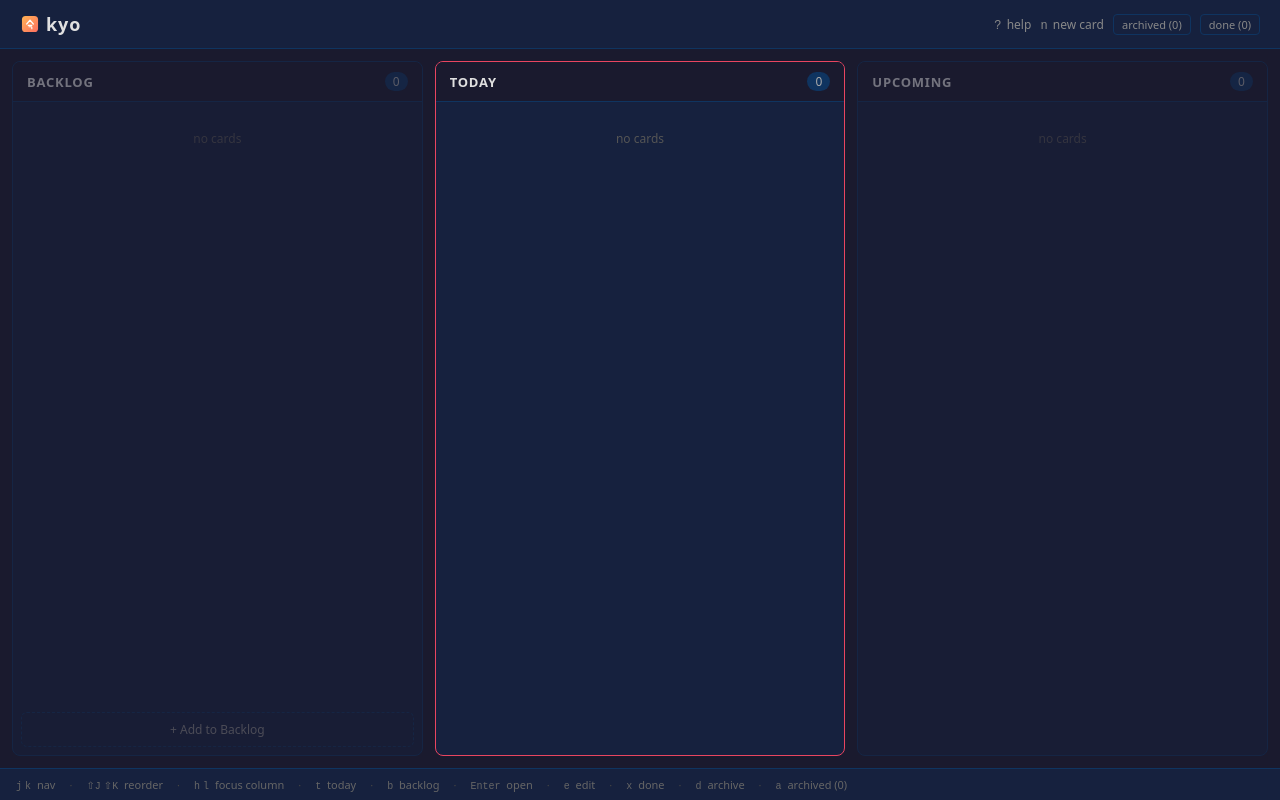
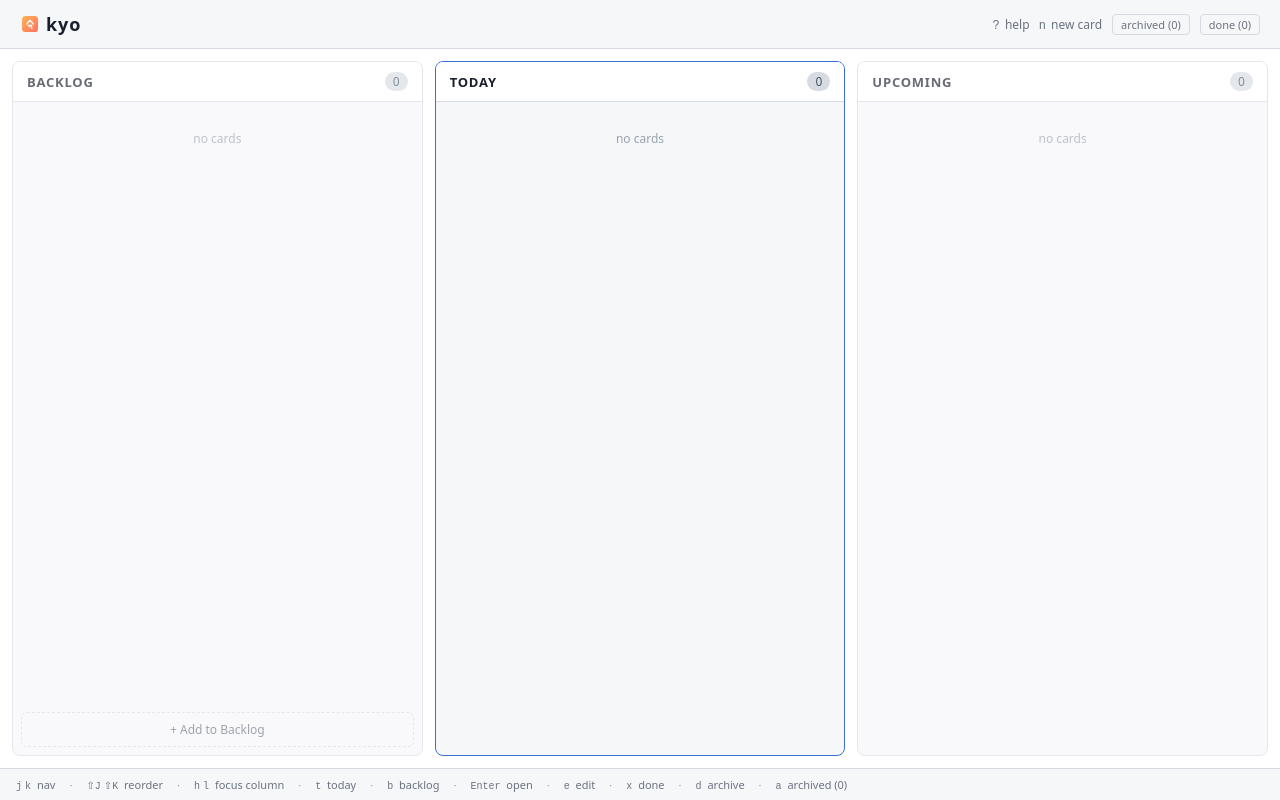
Before and after one commit to erickgnavar/kyo, a SvelteKit app: page / in a window 1280 px wide. Built offline with nearby package versions, Linux system fonts and the light colour scheme.

Commit message:
feat: light/dark theming via CSS tokens and prefers-color-scheme
Tokenize hardcoded colors, split accent vs danger, animate overlays,
and clean up help dialog and header markup.

```diff
--- a/src/app.css
+++ b/src/app.css
@@ -1,6 +1,95 @@
-/* --- design tokens --- */
+/* --- design tokens ---
+   Light is the default; dark tokens apply via prefers-color-scheme or a
+   manual [data-theme] override on <html>. `--accent` is the neutral focus /
+   selection / primary-action color; `--danger` is reserved for destructive
+   actions and due-date urgency. */
 :root {
   /* backgrounds */
+  --bg-base: #ffffff;
+  --bg-elevated: #f6f7f9;
+  --bg-hover: #eceef2;
+  --bg-hover-active: #e2e6ec;
+  --bg-hover-selected: #dde3eb;
+  --bg-deep: #e8ebf0;
+
+  /* border */
+  --border: #d6dbe3;
+
+  /* accent (selection / focus / primary / brand) */
+  --accent: #3b6fd4;
+  --accent-hover: #2f5fb0;
+  /* text/chips rendered on top of --accent (primary buttons) */
+  --on-accent: #ffffff;
+  --on-accent-soft: rgba(255, 255, 255, 0.75);
+  --on-accent-chip: rgba(255, 255, 255, 0.25);
+
+  /* danger (destructive / due-date urgency) */
+  --danger: #d63851;
+  --danger-hover: #b82c3f;
+  --danger-tint: rgba(214, 56, 81, 0.12);
+
+  /* text */
+  --text: #1a1f2e;
+  --text-muted: #4a5360;
+  --text-dim: #6b7280;
+  --text-empty: #9aa3b0;
+
+  /* tag */
+  --tag-bg: #e2e8f0;
+  --tag-text: #3a5a8a;
+
+  /* link */
+  --link: #2563eb;
+  --link-hover: #1d4ed8;
+
+  /* row stripe for markdown tables */
+  --row-stripe: rgba(0, 0, 0, 0.03);
+
+  /* overlay */
+  --overlay: rgba(0, 0, 0, 0.35);
+}
+
+/* Dark palette: used when the OS prefers dark, unless explicitly overridden. */
+@media (prefers-color-scheme: dark) {
+  :root:not([data-theme="light"]) {
+    --bg-base: #1a1a2e;
+    --bg-elevated: #16213e;
+    --bg-hover: #1e2a4a;
+    --bg-hover-active: #263050;
+    --bg-hover-selected: #2d3858;
+    --bg-deep: #0a0a1a;
+
+    --border: #0f3460;
+
+    --accent: #6d9bff;
+    --accent-hover: #5b8def;
+    --on-accent: #0a1a3a;
+    --on-accent-soft: rgba(0, 0, 0, 0.55);
+    --on-accent-chip: rgba(0, 0, 0, 0.25);
+
+    --danger: #e94560;
+    --danger-hover: #d63851;
+    --danger-tint: rgba(233, 69, 96, 0.15);
+
+    --text: #e0e0e0;
+    --text-muted: #ccc;
+    --text-dim: #888;
+    --text-empty: #555;
+
+    --tag-bg: #0f3460;
+    --tag-text: #88b4e0;
+
+    --link: #66b3ff;
+    --link-hover: #99ccff;
+
+    --row-stripe: rgba(255, 255, 255, 0.02);
+
+    --overlay: rgba(0, 0, 0, 0.6);
+  }
+}
+
+/* Manual dark override (e.g. set via document.documentElement.dataset.theme). */
+:root[data-theme="dark"] {
   --bg-base: #1a1a2e;
   --bg-elevated: #16213e;
   --bg-hover: #1e2a4a;
@@ -8,24 +97,31 @@
   --bg-hover-selected: #2d3858;
   --bg-deep: #0a0a1a;
 
-  /* border */
   --border: #0f3460;
 
-  /* accent */
-  --accent: #e94560;
-  --accent-hover: #d63851;
+  --accent: #6d9bff;
+  --accent-hover: #5b8def;
+  --on-accent: #0a1a3a;
+  --on-accent-soft: rgba(0, 0, 0, 0.55);
+  --on-accent-chip: rgba(0, 0, 0, 0.25);
 
-  /* text */
+  --danger: #e94560;
+  --danger-hover: #d63851;
+  --danger-tint: rgba(233, 69, 96, 0.15);
+
   --text: #e0e0e0;
   --text-muted: #ccc;
   --text-dim: #888;
   --text-empty: #555;
 
-  /* tag */
   --tag-bg: #0f3460;
   --tag-text: #88b4e0;
 
-  /* overlay */
+  --link: #66b3ff;
+  --link-hover: #99ccff;
+
+  --row-stripe: rgba(255, 255, 255, 0.02);
+
   --overlay: rgba(0, 0, 0, 0.6);
 }
 
@@ -66,7 +162,7 @@
 .btn.primary {
   background: var(--accent);
   border-color: var(--accent);
-  color: var(--text);
+  color: var(--on-accent);
 }
 .btn.primary:hover {
   background: var(--accent-hover);
@@ -84,10 +180,10 @@
   font-size: 11px;
 }
 .btn.danger {
-  color: var(--accent);
+  color: var(--danger);
 }
 .btn.danger:hover {
-  background: rgba(233, 69, 96, 0.15);
+  background: var(--danger-tint);
 }
 
 /* --- shared markdown styles --- */
@@ -138,17 +234,17 @@
   padding: 0;
 }
 .markdown a {
-  color: #66b3ff;
+  color: var(--link);
   text-decoration: underline;
 }
 .markdown a:hover {
-  color: #99ccff;
+  color: var(--link-hover);
 }
 .markdown blockquote {
   border-left: 3px solid var(--border);
   margin: 8px 0;
   padding: 4px 12px;
-  color: #aaa;
+  color: var(--text-muted);
 }
 .markdown strong {
   color: var(--text);
@@ -174,5 +270,5 @@
   color: var(--text-muted);
 }
 .markdown tr:nth-child(even) {
-  background: rgba(255, 255, 255, 0.02);
+  background: var(--row-stripe);
 }
--- a/src/lib/CardForm.svelte
+++ b/src/lib/CardForm.svelte
@@ -142,7 +142,7 @@
     flex-direction: column;
     gap: 4px;
     font-size: 12px;
-    color: #aaa;
+    color: var(--text-muted);
   }
 
   label.grow {
--- a/src/lib/CardListOverlay.svelte
+++ b/src/lib/CardListOverlay.svelte
@@ -93,7 +93,7 @@
   .item-name {
     font-weight: 500;
     font-size: 14px;
-    color: #aaa;
+    color: var(--text-muted);
   }
 
   .tags {
--- a/src/lib/CommandPalette.svelte
+++ b/src/lib/CommandPalette.svelte
@@ -1,5 +1,6 @@
 <script lang="ts">
   import type { Card } from "$lib/types.ts";
+  import { fade, scale } from "svelte/transition";
 
   let {
     cards = [],
@@ -159,8 +160,14 @@
   onkeydown={(e) => e.key === "Escape" && onclose()}
   role="dialog"
   tabindex="-1"
+  transition:fade={{ duration: 120 }}
 >
-  <div class="palette" onclick={(e) => e.stopPropagation()} role="presentation">
+  <div
+    class="palette"
+    onclick={(e) => e.stopPropagation()}
+    role="presentation"
+    transition:scale={{ duration: 140, start: 0.97 }}
+  >
     <input
       type="text"
       class="search"
@@ -220,7 +227,7 @@
   .overlay {
     position: fixed;
     inset: 0;
-    background: rgba(0, 0, 0, 0.6);
+    background: var(--overlay);
     display: flex;
     align-items: flex-start;
     justify-content: center;
@@ -229,8 +236,8 @@
   }
 
   .palette {
-    background: #16213e;
-    border: 1px solid #0f3460;
+    background: var(--bg-elevated);
+    border: 1px solid var(--border);
     border-radius: 10px;
     width: 480px;
     max-height: 60vh;
@@ -241,18 +248,18 @@
   }
 
   .search {
-    background: #1a1a2e;
+    background: var(--bg-base);
     border: none;
-    border-bottom: 1px solid #0f3460;
+    border-bottom: 1px solid var(--border);
     padding: 14px 16px;
-    color: #e0e0e0;
+    color: var(--text);
     font: inherit;
     font-size: 15px;
     outline: none;
   }
 
   .search::placeholder {
-    color: #555;
+    color: var(--text-empty);
   }
 
   .list {
@@ -279,11 +286,11 @@
   }
 
   .item.selected {
-    background: #1e2a4a;
+    background: var(--bg-hover);
   }
 
   .item:hover {
-    background: #1e2a4a;
+    background: var(--bg-hover);
   }
 
   .item.row {
@@ -300,17 +307,17 @@
   .label {
     font-size: 14px;
     font-weight: 500;
-    color: #e0e0e0;
+    color: var(--text);
   }
 
   .desc {
     font-size: 11px;
-    color: #888;
+    color: var(--text-dim);
   }
 
   .empty {
     text-align: center;
-    color: #555;
+    color: var(--text-empty);
     font-size: 13px;
     padding: 20px 0;
   }
--- a/src/lib/CommentSection.svelte
+++ b/src/lib/CommentSection.svelte
@@ -247,7 +247,7 @@
 
   .comment-time {
     font-size: 11px;
-    color: #555;
+    color: var(--text-empty);
   }
 
   .comment-actions {
@@ -289,8 +289,8 @@
   }
 
   .btn.primary .kbd-inline {
-    background: rgba(0, 0, 0, 0.25);
-    border-color: rgba(0, 0, 0, 0.2);
-    color: rgba(0, 0, 0, 0.55);
+    background: var(--on-accent-chip);
+    border-color: var(--on-accent-chip);
+    color: var(--on-accent-soft);
   }
 </style>
--- a/src/lib/WeeklyReview.svelte
+++ b/src/lib/WeeklyReview.svelte
@@ -163,7 +163,7 @@
 
   .note {
     font-size: 12px;
-    color: #666;
+    color: var(--text-dim);
     font-style: italic;
     margin: 0;
   }
--- a/src/routes/+page.svelte
+++ b/src/routes/+page.svelte
@@ -331,18 +331,20 @@
   <!-- header -->
   <header class="header">
     <h1><img src="/icon.svg" class="app-icon" alt="" /> kyo</h1>
-    <span class="shortcut-hint">
-      <kbd>?</kbd>
-      help
-      <kbd>n</kbd>
-      new card
+    <div class="header-actions">
+      <span class="shortcut-hint">
+        <kbd>?</kbd>
+        help
+        <kbd>n</kbd>
+        new card
+      </span>
       <button class="archive-btn" onclick={() => (showArchived = !showArchived)}>
         archived ({archivedCards.length})
       </button>
       <button class="archive-btn" onclick={() => (showDone = !showDone)}>
         done ({doneCards.length})
       </button>
-    </span>
+    </div>
   </header>
 
   <!-- columns -->
@@ -517,7 +519,16 @@
   <Overlay onclose={() => (showHelp = false)} class="help-dialog">
     <h3>Keyboard Shortcuts</h3>
     <table>
+      <thead>
+        <tr>
+          <th>Shortcut</th>
+          <th>Action</th>
+        </tr>
+      </thead>
       <tbody>
+        <tr class="section">
+          <td colspan="2">Global</td>
+        </tr>
         <tr>
           <td><kbd>j</kbd> / <kbd>k</kbd></td>
           <td>Move selection up / down</td>
@@ -547,12 +558,8 @@
           <td>Open card (read-only)</td>
         </tr>
         <tr>
-          <td><kbd>e</kbd> (in card)</td>
-          <td>Switch to edit mode</td>
-        </tr>
-        <tr>
           <td><kbd>e</kbd></td>
-          <td>Edit card</td>
+          <td>Edit selected card</td>
         </tr>
         <tr>
           <td><kbd>x</kbd></td>
@@ -573,6 +580,21 @@
         <tr>
           <td><kbd>?</kbd></td>
           <td>Toggle this help</td>
+        </tr>
+        <tr class="section">
+          <td colspan="2">In card modal</td>
+        </tr>
+        <tr>
+          <td><kbd>e</kbd></td>
+          <td>Switch to edit mode</td>
+        </tr>
+        <tr>
+          <td><kbd>x</kbd></td>
+          <td>Mark this card done</td>
+        </tr>
+        <tr>
+          <td><kbd>d</kbd></td>
+          <td>Archive this card</td>
         </tr>
       </tbody>
     </table>
@@ -656,6 +678,11 @@
   .shortcut-hint kbd {
     margin: 0 2px 0 6px;
   }
+  .header-actions {
+    display: flex;
+    align-items: center;
+    gap: 10px;
+  }
 
   /* --- columns --- */
   .columns {
@@ -673,7 +700,7 @@
     border-radius: 8px;
     border: 1px solid var(--border);
     overflow: hidden;
-    opacity: 0.45;
+    opacity: 0.65;
     transition: opacity 0.1s;
   }
   .column.active {
@@ -698,7 +725,7 @@
   .count {
     font-size: 12px;
     background: var(--border);
-    color: #aaa;
+    color: var(--text-muted);
     border-radius: 10px;
     padding: 1px 8px;
   }
@@ -757,7 +784,7 @@
   }
   .card-due {
     font-size: 11px;
-    color: var(--accent);
+    color: var(--danger);
     white-space: nowrap;
     flex-shrink: 0;
   }
@@ -795,7 +822,7 @@
     background: var(--bg-elevated);
     border-top: 1px solid var(--border);
     font-size: 11px;
-    color: #666;
+    color: var(--text-dim);
     flex-shrink: 0;
   }
   .footer kbd {
@@ -805,7 +832,7 @@
   .footer span + span::before {
     content: "·";
     margin-right: 14px;
-    color: #444;
+    color: var(--text-empty);
   }
 
   :global(.dialog h3) {
@@ -859,7 +886,7 @@
     color: var(--text-dim);
   }
   .btn.primary .shortcut-hint {
-    color: rgba(0, 0, 0, 0.45);
+    color: var(--on-accent-soft);
   }
 
   /* --- help --- */
@@ -870,6 +897,15 @@
     width: 100%;
     border-collapse: collapse;
   }
+  :global(.help-dialog thead th) {
+    text-align: left;
+    font-size: 11px;
+    color: var(--text-dim);
+    text-transform: uppercase;
+    letter-spacing: 0.05em;
+    padding: 0 0 6px;
+    border-bottom: 1px solid var(--border);
+  }
   :global(.help-dialog td) {
     padding: 6px 0;
     font-size: 13px;
@@ -878,6 +914,15 @@
   :global(.help-dialog td:first-child) {
     white-space: nowrap;
     padding-right: 20px;
+  }
+  :global(.help-dialog tr.section td) {
+    padding-top: 12px;
+    font-size: 11px;
+    font-weight: 600;
+    color: var(--text-dim);
+    text-transform: uppercase;
+    letter-spacing: 0.05em;
+    border-bottom: none;
   }
   :global(.help-dialog kbd) {
     font-size: 11px;
@@ -897,7 +942,6 @@
     font-size: 11px;
     padding: 2px 8px;
     cursor: pointer;
-    margin-left: 6px;
   }
   .archive-btn:hover {
     border-color: var(--accent);
```
Also changed, not shown: src/lib/CardModal.svelte (+4 -4 lines), src/lib/Overlay.svelte (+15 -2 lines).
